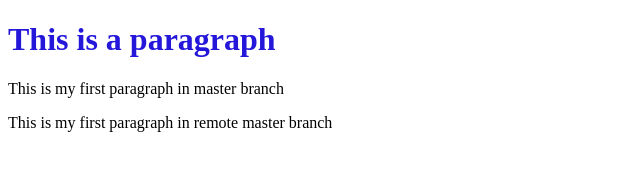
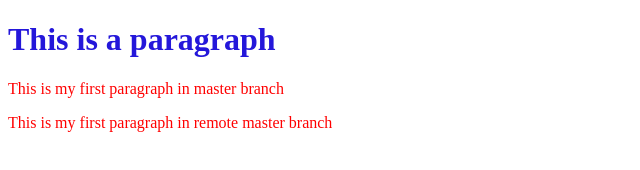
Before and after one commit to riadd03/testexam, a plain HTML site: page index.html in a window 1280 px wide. Shown: the whole page, without its empty margins (0-640 px from the left). Drawn offline with Linux system fonts and the light colour scheme.

Commit message:
update color and size to css file

```diff
--- a/main.css
+++ b/main.css
@@ -3,5 +3,5 @@ h1{
 }
 
 p{
-    size: 14 px;
+    size: 20 px; color : red;
 }
```
